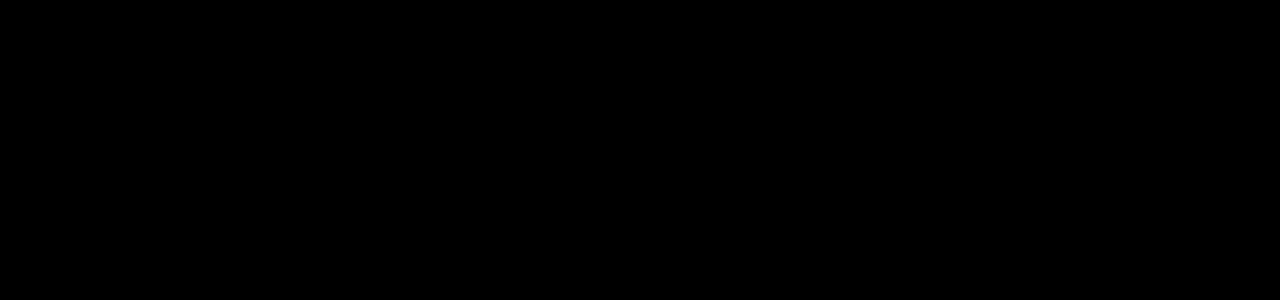
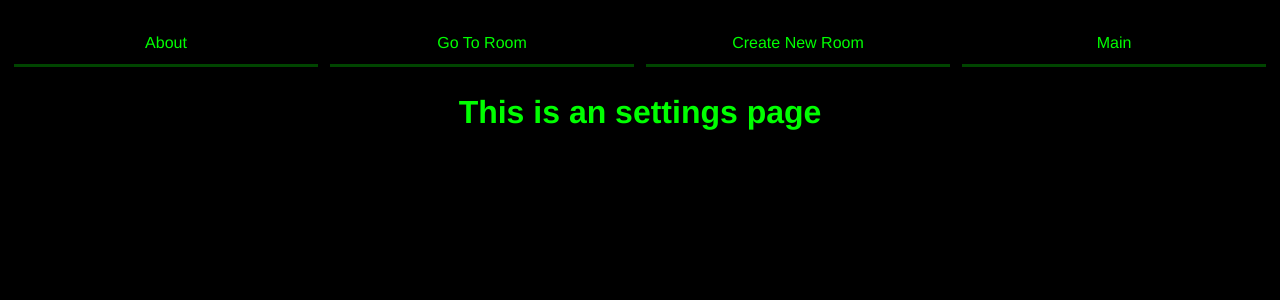
Before and after one commit to arel0ve/security-chat, a Vue app in the folder front/: page /settings in a window 1280 px wide. Shown: the top 300 px of the page. Built offline with nearby package versions, Linux system fonts and the light colour scheme.

Commit message:
Add settings page

```diff
--- a/front/src/components/MainMenu.vue
+++ b/front/src/components/MainMenu.vue
@@ -29,6 +29,13 @@
         { text: 'Create New Room', type: 'button', click: this.createRoom },
         { text: 'Main', type: 'button', click: this.main }
       ]
+    } else if (this.$route.path === '/settings') {
+      this.defaultList = [
+        { text: 'About', type: 'button', click: this.about },
+        { text: 'Go To Room', type: 'button', click: this.toRoom },
+        { text: 'Create New Room', type: 'button', click: this.createRoom },
+        { text: 'Main', type: 'button', click: this.main }
+      ]
     } else {
       this.defaultList = [
         { text: 'Settings', type: 'button', click: this.settings },
@@ -40,7 +47,9 @@
     this.list = this.defaultList
   },
   methods: {
-    settings () { },
+    settings () {
+      this.$router.push('/settings')
+    },
     toRoom () {
       this.list = [
         { text: 'Room ID', type: 'input', click: this.doNothing },
--- a/front/src/router.js
+++ b/front/src/router.js
@@ -14,6 +14,14 @@
       component: Home
     },
     {
+      path: '/settings',
+      name: 'settings',
+      // route level code-splitting
+      // this generates a separate chunk (about.[hash].js) for this route
+      // which is lazy-loaded when the route is visited.
+      component: () => import(/* webpackChunkName: "about" */ './views/Settings.vue')
+    },
+    {
       path: '/about',
       name: 'about',
       // route level code-splitting
--- /dev/null
+++ b/front/src/views/Settings.vue
@@ -0,0 +1,18 @@
+<template>
+  <div class="settings">
+    <MainMenu mode="menu"/>
+    <h1>This is an settings page</h1>
+  </div>
+</template>
+
+<script>
+import MainMenu from '@/components/MainMenu'
+
+export default {
+  components: { MainMenu }
+}
+</script>
+
+<style scoped>
+
+</style>
```
